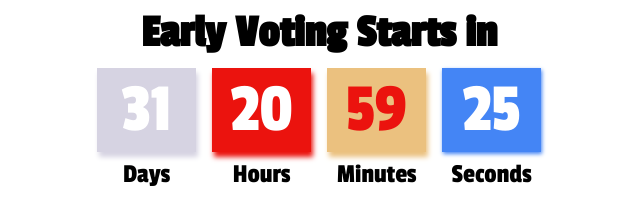
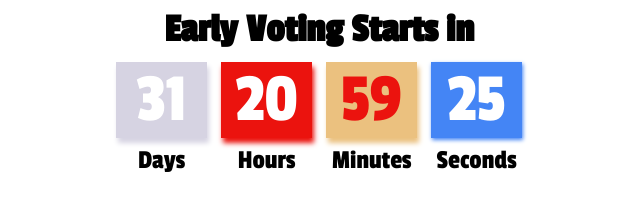
Before and after one commit to StephenDK/iFrameTimer, a website: page index.html in a window 1280 px wide. Shown: the whole page, without its empty margins (321-961 px from the left). Drawn offline with Linux system fonts and the light colour scheme.

Commit message:
Size Fix

```diff
--- a/index.html
+++ b/index.html
@@ -21,7 +21,7 @@
 #heading {
   text-align: center;
   font-family: 'Passion One', cursive;
-  font-size: 46px;
+  font-size: 40px;
   margin-bottom: 5px;
   margin-top: 5px;
 
@@ -33,8 +33,8 @@
 }
 .flex-item {
   margin: 5px;
-  width: 105px;
-  height: 105px;
+  width: 95px;
+  height: 95px;
   position: relative;
 }
 .value-container {
```
